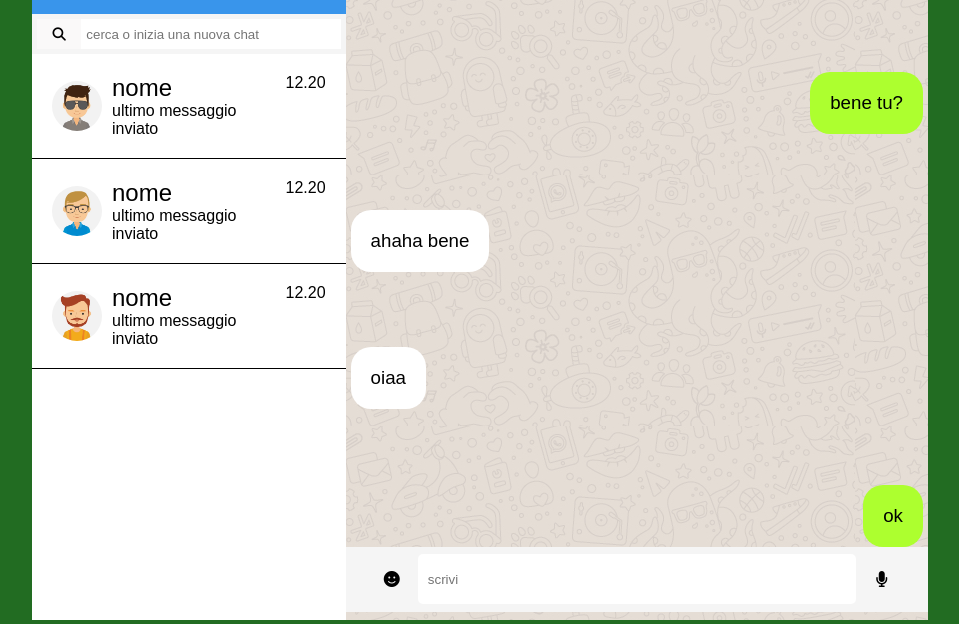
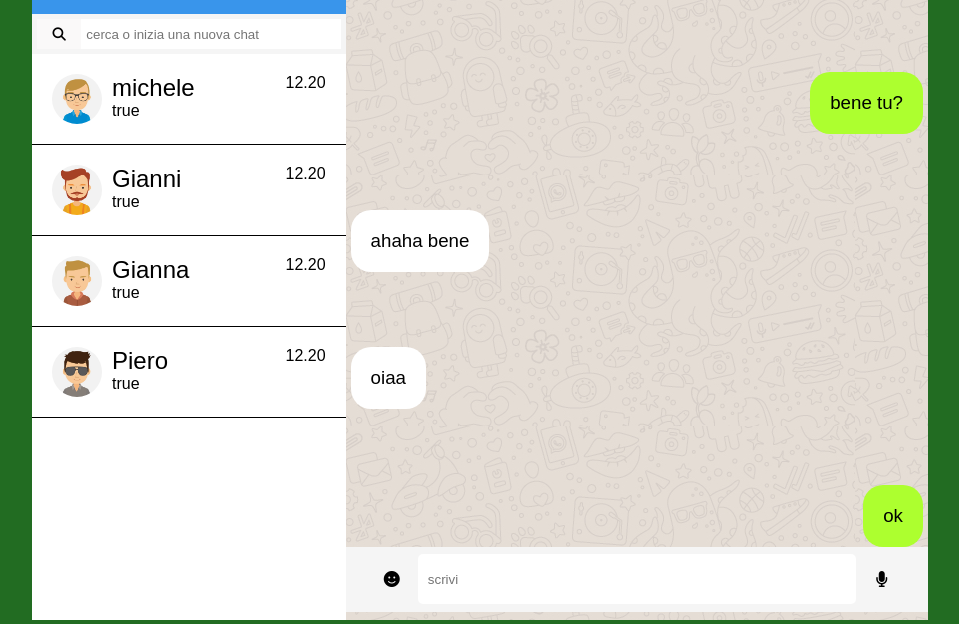
Before and after one commit to Runatorium/vue-boolzapp, a plain HTML site: page index.html in a window 1280 px wide. Shown: the part 176-800 px from the top of the page, without its empty margins (160-1119 px from the left). Drawn offline with nearby package versions, Linux system fonts and the light colour scheme.

Commit message:
lista dinamica dei contatti (milestone 1) completata

```diff
--- a/index.html
+++ b/index.html
@@ -58,27 +58,14 @@
                 </div>
               </div>
               <div id="contacts">
-                <div class="contatto d-flex">
-                  <img id="chat-pic" src="./img/avatar_2.jpg" alt="" />
+                <div
+                  v-for="(contatto, index) in contacts"
+                  class="contatto d-flex"
+                >
+                  <img id="chat-pic" :src="contacts[index].img" />
                   <div class="contatto-text">
-                    <h2>nome</h2>
-                    <p>ultimo messaggio inviato</p>
-                  </div>
-                  <p class="data-accesso">12.20</p>
-                </div>
-                <div class="contatto d-flex">
-                  <img id="chat-pic" src="./img/avatar_3.jpg" alt="" />
-                  <div class="contatto-text">
-                    <h2>nome</h2>
-                    <p>ultimo messaggio inviato</p>
-                  </div>
-                  <p class="data-accesso">12.20</p>
-                </div>
-                <div class="contatto d-flex">
-                  <img id="chat-pic" src="./img/avatar_4.jpg" alt="" />
-                  <div class="contatto-text">
-                    <h2>nome</h2>
-                    <p>ultimo messaggio inviato</p>
+                    <h2 v-text="contacts[index].nome"></h2>
+                    <p v-text="contacts[index].status"></p>
                   </div>
                   <p class="data-accesso">12.20</p>
                 </div>
--- a/js/main.js
+++ b/js/main.js
@@ -4,7 +4,68 @@ createApp(
     {
         data() {
             return {
-
+                contacts: [
+                    {
+                        nome: "michele",
+                        img: "./img/avatar_3.jpg",
+                        status: true,
+                        messaggi:[
+                            {
+                                text:"",
+                                tipo: "sent",
+                            },
+                            {
+                                text:"",
+                                tipo: "received",
+                            }
+                        ],
+                    },
+                    {
+                        nome: "Gianni",
+                        img: "./img/avatar_4.jpg",
+                        status: true,
+                        messaggi:[
+                            {
+                                text:"",
+                                tipo: "sent",
+                            },
+                            {
+                                text:"",
+                                tipo: "received",
+                            }
+                        ],
+                    },
+                    {
+                        nome: "Gianna",
+                        img: "./img/avatar_5.jpg",
+                        status: true,
+                        messaggi:[
+                            {
+                                text:"",
+                                tipo: "sent",
+                            },
+                            {
+                                text:"",
+                                tipo: "received",
+                            }
+                        ],
+                    },
+                    {
+                        nome: "Piero",
+                        img: "./img/avatar_2.jpg",
+                        status: true,
+                        messaggi:[
+                            {
+                                text:"",
+                                tipo: "sent",
+                            },
+                            {
+                                text:"",
+                                tipo: "received",
+                            }
+                        ],
+                    }
+                ]
             }
 
         },
```
